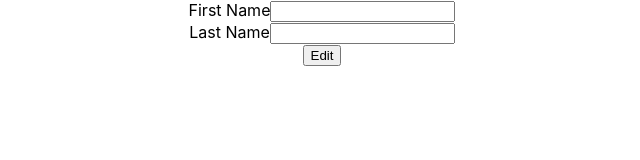
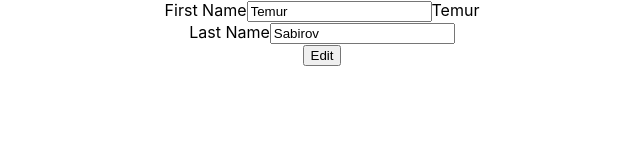
Before and after one commit to konstantinNovichenko/webdev-React-Basics-Form-Edit, a React (Create React App) app: page / in a window 1280 px wide. Shown: the top 160 px of the page, without its empty margins (318-958 px from the left). Built offline with nearby package versions, Linux system fonts and the light colour scheme.

Commit message:
Add state to form

```diff
--- a/src/components/Form.js
+++ b/src/components/Form.js
@@ -1,6 +1,15 @@
-import React, {Component} from 'react';
+import React, { Component } from "react";
 
 class Form extends Component {
+  constructor(props) {
+    super(props);
+    this.state = {
+      firstName: "Temur",
+      lastName: "Sabirov",
+    };
+  }
+
+  handleEdit() {}
   render() {
     return (
       <>
@@ -8,20 +17,34 @@ class Form extends Component {
           <div className="firstName">
             <label>
               First Name
-                            <input type="text" name="name" />
+              <input
+                type="text"
+                name="name"
+                value={this.state.firstName}
+                onChange={(event) =>
+                  this.setState({ firstName: event.target.value })
+                }
+              />
             </label>
+            {this.state.firstName}
           </div>
 
           <div className="lastName">
             <label>
               Last Name
-                            <input type="text" name="name" />
+              <input
+                type="text"
+                name="name"
+                value={this.state.lastName}
+                onChange={(event) =>
+                  this.setState({ lastName: event.target.value })
+                }
+              />
             </label>
           </div>
 
           <div className="editBtn">
-                        <button onClick="">Edit</button>
-
+            <button onClick="handleEdit()">Edit</button>
           </div>
         </form>
       </>
```
Lines whose indentation alone changed are shown as unchanged.
